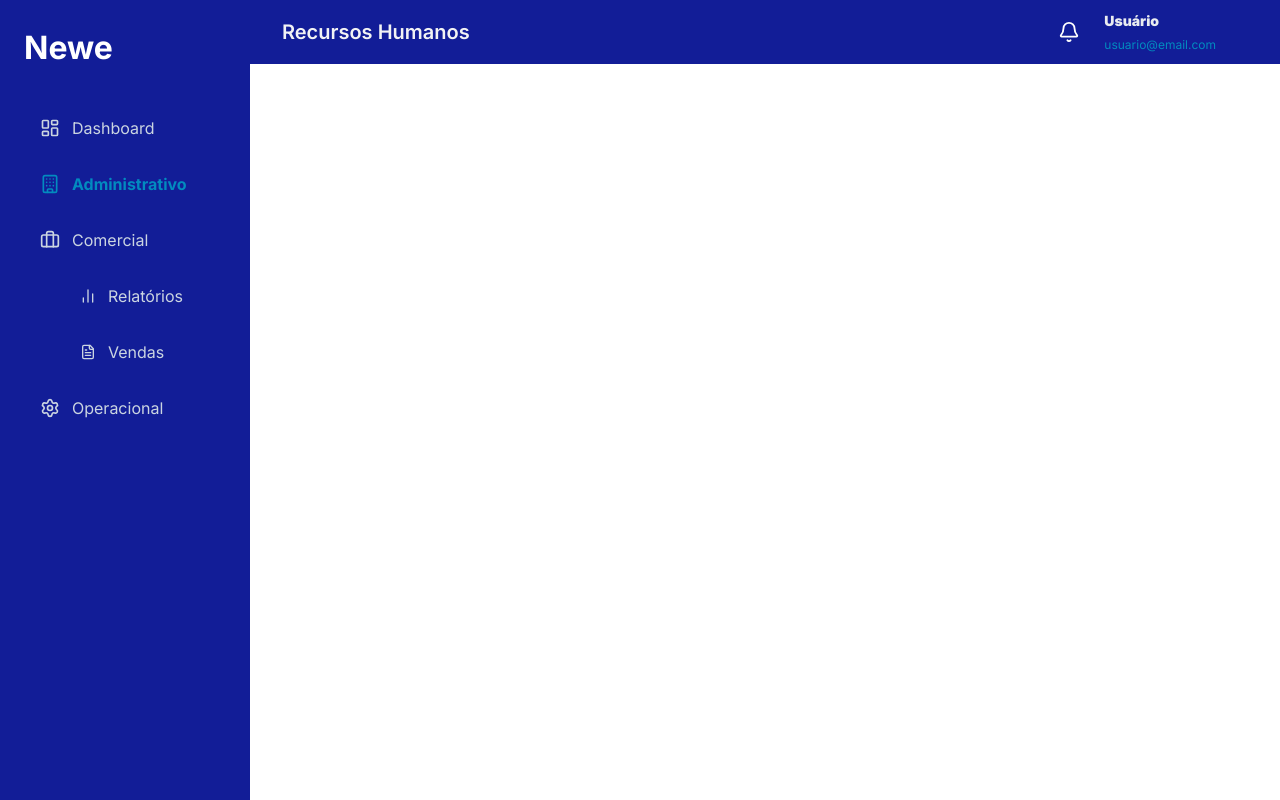
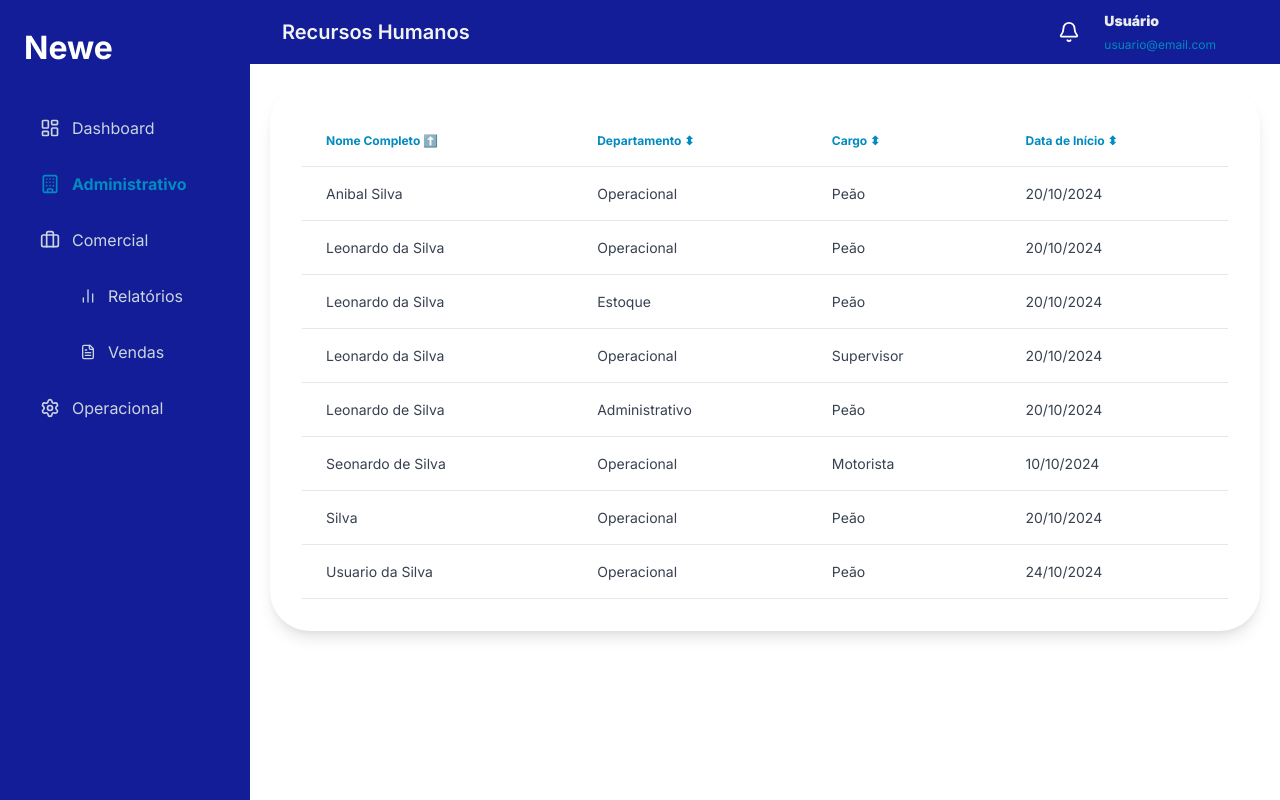
Before and after one commit to CodexDSM/CodeX, a Next.js app in the folder front/: page /administrativo/recursos-humanos in a window 1280 px wide. Built offline with nearby package versions, Linux system fonts and the light colour scheme.

Commit message:
feat #34 - integrando Table a pagina rh
Adicionando a tabela de colaboradores, e tbm criado a rota para perfil de cada colaborador

```diff
--- /dev/null
+++ b/front/src/app/(app)/administrativo/recursos-humanos/[id]/page.jsx
@@ -0,0 +1,30 @@
+import { testeColaboradores } from "../function";
+import styles from './detalhe.module.css';
+
+
+
+export default function DetalheColaboradorPage({ params }) {
+  const colaboradorId = params.id;
+
+  // encontra o id do colaborador
+  const colaborador = testeColaboradores.find(
+    (col) => col.id.toString() === colaboradorId
+  );
+
+  // Se não encontrar um colaborador com aquele ID, mostre uma mensagem
+  if (!colaborador) {
+    return <div>Colaborador não encontrado.</div>;
+  }
+
+  return (
+    <div className={styles.container}>
+        <h1 className={styles.nome}>{colaborador.nome}</h1>
+      <div className={styles.infoGrid}>
+        <p><strong>Departamento:</strong> {colaborador.departamento}</p>
+        <p><strong>Cargo:</strong> {colaborador.cargo}</p>
+        <p><strong>Data de Início:</strong> {colaborador.dataInicio}</p>
+
+      </div>
+    </div>
+  );
+}
--- /dev/null
+++ b/front/src/app/(app)/administrativo/recursos-humanos/function.js
@@ -0,0 +1,10 @@
+export const testeColaboradores = [{id : 123, nome: 'Leonardo da Silva', departamento: 'Operacional', cargo: 'Peão', dataInicio :'20/10/2024' },
+          {id : 122, nome: 'Leonardo da Silva', departamento: 'Estoque', cargo: 'Peão', dataInicio :'20/10/2024' },
+          {id : 124, nome: 'Anibal Silva', departamento: 'Operacional', cargo: 'Peão', dataInicio :'20/10/2024' },
+          {id : 125, nome: 'Usuario da Silva', departamento: 'Operacional', cargo: 'Peão', dataInicio :'24/10/2024' },
+          {id : 126, nome: 'Silva', departamento: 'Operacional', cargo: 'Peão', dataInicio :'20/10/2024' },
+          {id : 127, nome: 'Seonardo de Silva', departamento: 'Operacional', cargo: 'Motorista', dataInicio :'10/10/2024' },
+          {id : 130, nome: 'Leonardo de Silva', departamento: 'Administrativo', cargo: 'Peão', dataInicio :'20/10/2024' },
+          {id : 129, nome: 'Leonardo da Silva', departamento: 'Operacional', cargo: 'Supervisor', dataInicio :'20/10/2024' },
+
+          ];
--- a/front/src/app/(app)/administrativo/recursos-humanos/page.jsx
+++ b/front/src/app/(app)/administrativo/recursos-humanos/page.jsx
@@ -1,9 +1,47 @@
+'use client';
+import { useState, useMemo } from "react";
+
+import { ColaboradorTable } from "@/features/administrativo/colaboradorTable";
+import { CardContent } from "@/components/ui/card";
+ import { testeColaboradores } from "./function";
 
 
-export default function PaginaComercial() {
+
+export default function PaginaRH() {
+
+  const [sortConfig, setSortConfig] = useState ({key: 'nome', direction: 'ascending'})
+
+  const sortedColaboradores = useMemo (() => {
+    let sortableItems = [...testeColaboradores]
+    if(sortConfig !== null) {
+      sortableItems.sort((a,b) => {
+        if (a[sortConfig.key] < b[sortConfig.key]) {
+          return sortConfig.direction ==='ascending' ? -1 :1
+        }
+        if (a[sortConfig.key] > b[sortConfig.key]) {
+          return sortConfig.direction ==='ascending' ? 1 : -1
+        }
+        return 0;
+      })
+    }
+    return sortableItems
+  }, [testeColaboradores, sortConfig])
+  const requestSort = (key) => {
+    let direction = 'ascending'
+    //se a coluna ja esta clicada inverte a ordem
+    if (sortConfig.key == key && sortConfig.direction === 'ascending'){
+      direction = 'descending'
+    }
+    setSortConfig({key, direction})
+  }
   return (
     <div>
 
+      <CardContent>
+      <ColaboradorTable colaboradores={sortedColaboradores}
+        requestSort={requestSort}
+        sortConfig = {sortConfig}></ColaboradorTable>
+      </CardContent>
     </div>
   );
 }
```
Also changed, not shown: front/src/app/(app)/administrativo/recursos-humanos/[id]/detalhe.module.css (added).
